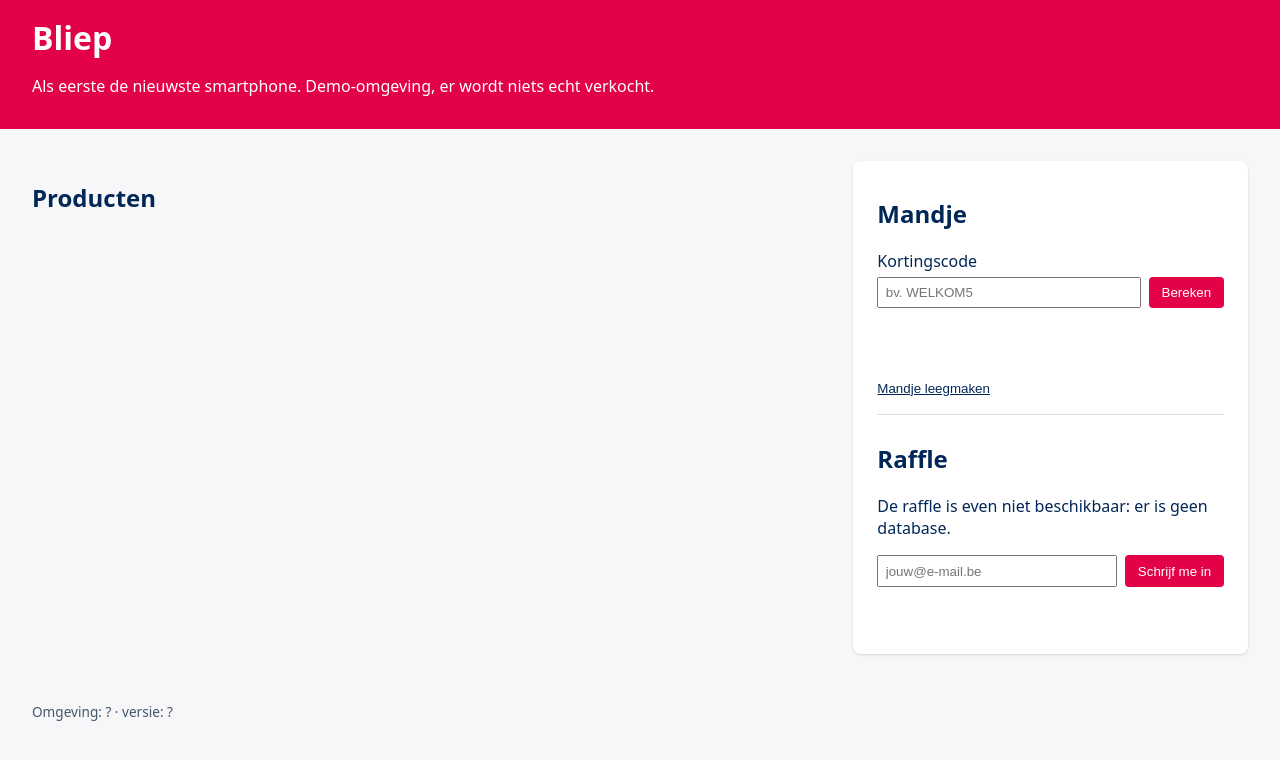
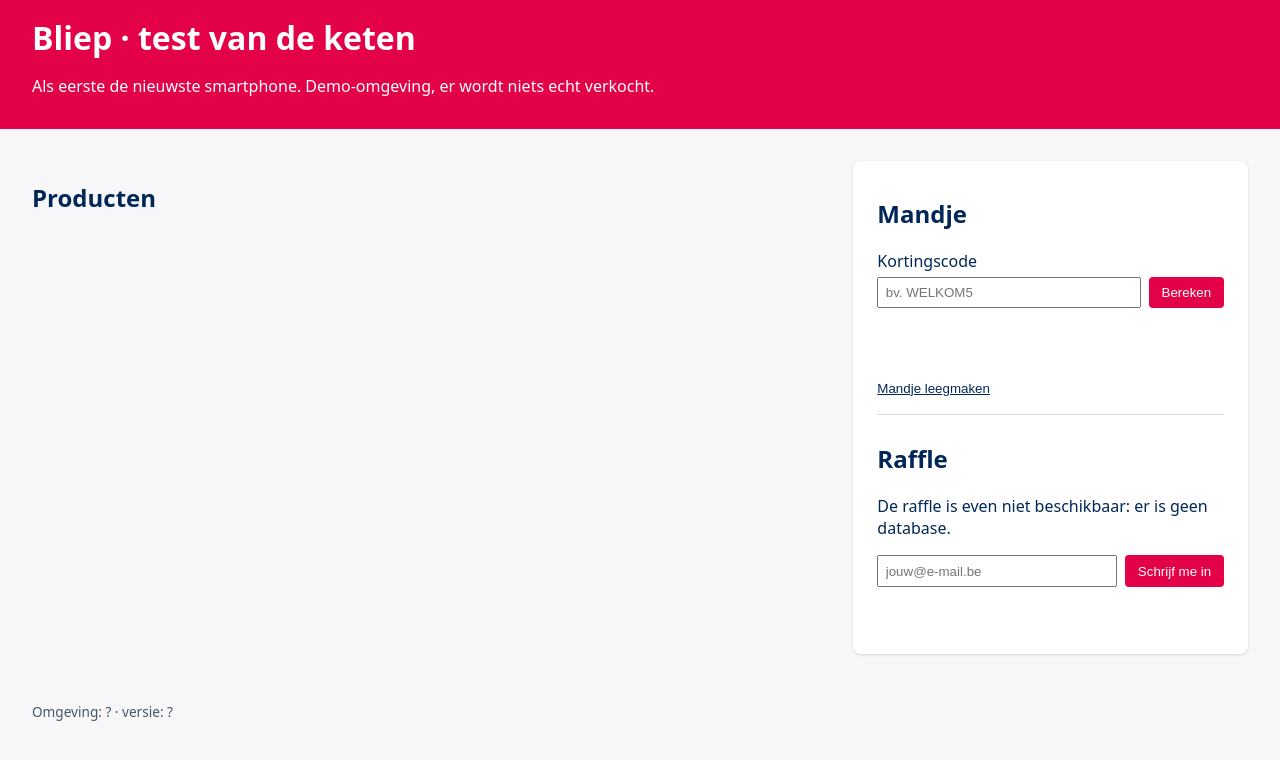
Before and after one commit to Grad-Prog-IT-Trends/H4-bliep-pipeline-demo, a website: page webshop/public/index.html in a window 1280 px wide. Drawn offline with Linux system fonts and the light colour scheme; no server answers.

Commit message:
Test: titel op development (wordt meteen teruggedraaid)

```diff
--- a/webshop/public/index.html
+++ b/webshop/public/index.html
@@ -8,7 +8,7 @@
 </head>
 <body>
   <header>
-    <h1>Bliep</h1>
+    <h1>Bliep · test van de keten</h1>
     <p>Als eerste de nieuwste smartphone. Demo-omgeving, er wordt niets echt verkocht.</p>
   </header>
   <!-- De banner toont BANNER_TEKST uit de configuratie. Leeg? Dan blijft hij verborgen. -->
```
